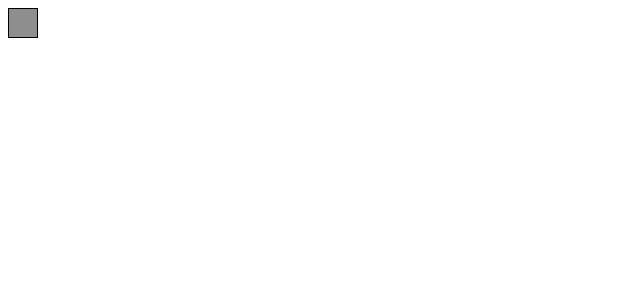
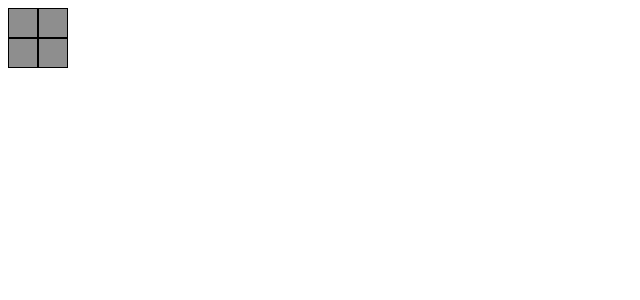
Before and after one commit to jay-medina/Picross, a React app: page / in a window 1280 px wide. Shown: the top 300 px of the page, without its empty margins (0-640 px from the left). Built offline with nearby package versions, Linux system fonts and the light colour scheme.

Commit message:
creating board

```diff
--- /dev/null
+++ b/src/components/Board/index.css
@@ -0,0 +1,3 @@
+.row {
+  display: flex;
+}
--- /dev/null
+++ b/src/components/Board/index.tsx
@@ -0,0 +1,58 @@
+import React from 'react';
+import Cell, { CellProps } from '../Cell';
+import './index.css';
+
+export interface BoardProps {
+  rows: number;
+  columns: number;
+}
+
+class Board extends React.PureComponent<BoardProps, {}> {
+  constructor() {
+    super();
+    this.onClick = this.onClick.bind(this);
+  }
+  render() {
+    return (
+     <div>
+       {this.createRowOfCells()}
+     </div>
+    );
+  }
+  private createRowOfCells() {
+    const { rows } = this.props;
+    const rowOfCells: React.ReactElement<CellProps>[] = [];
+
+    for (let index = 0; index < rows; index += 1) {
+      const cells = this.createRow(index);
+
+      rowOfCells.push(cells);
+    }
+    return rowOfCells;
+  }
+
+  private createRow(rowIndex: number) {
+    const { columns } = this.props;
+    return (
+      <div className="row">
+        {this.createCellArray(columns, rowIndex)}
+      </div>
+    );
+  }
+
+  private createCellArray(columns: number, rowIndex: number) {
+    const cells: React.ReactElement<CellProps>[] = [];
+
+    for (let index = 0; index < columns; index += 1) {
+      cells.push(<Cell key={`${rowIndex} - ${index}`} onClick={this.onClick} />);
+    }
+
+    return cells;
+  }
+
+  private onClick() {
+    alert('cell clicked');
+  }
+}
+
+export default Board;
--- a/src/index.tsx
+++ b/src/index.tsx
@@ -1,27 +1,28 @@
 import React from 'react';
 import ReactDOM from 'react-dom';
 import '../config/polyfills';
-import Cell, { CellState } from './components/Cell';
+import Board from './components/Board';
+// import Cell, { CellState } from './components/Cell';
 
 const mainContainer = document.querySelector('#main-container');
 
-const states: [ CellState | undefined ] = [undefined, 'crossed', 'selected'];
+// const states: [ CellState | undefined ] = [undefined, 'crossed', 'selected'];
 
-let currentStateIndex = 0;
-let currentState = states[currentStateIndex];
+// let currentStateIndex = 0;
+// let currentState = states[currentStateIndex];
 
-function onClick() {
-  currentStateIndex += 1;
-  if (currentStateIndex >= states.length) {
-    currentStateIndex = 0;
-  }
+// function onClick() {
+//   currentStateIndex += 1;
+//   if (currentStateIndex >= states.length) {
+//     currentStateIndex = 0;
+//   }
 
-  currentState = states[currentStateIndex];
-  render();
-}
+//   currentState = states[currentStateIndex];
+//   render();
+// }
 
 function render() {
-  ReactDOM.render(<Cell state={currentState} onClick={onClick}/> , mainContainer);
+  ReactDOM.render(<Board rows={2} columns={2} /> , mainContainer);
 }
 
 render();
--- a/tslint.json
+++ b/tslint.json
@@ -3,6 +3,7 @@
     "tslint-config-airbnb"
   ],
   "rules": {
-    "import-name": false
+    "import-name": false,
+    "variable-name": false
   }
 }
```
